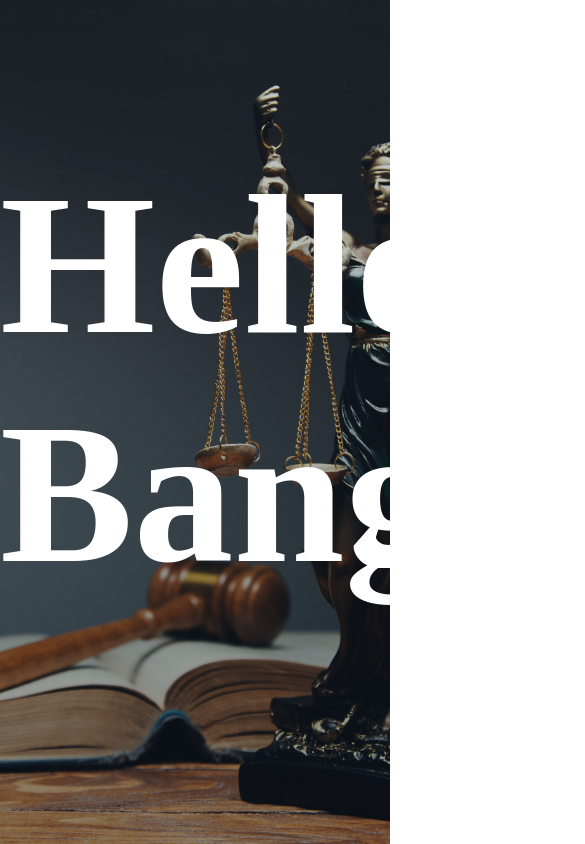
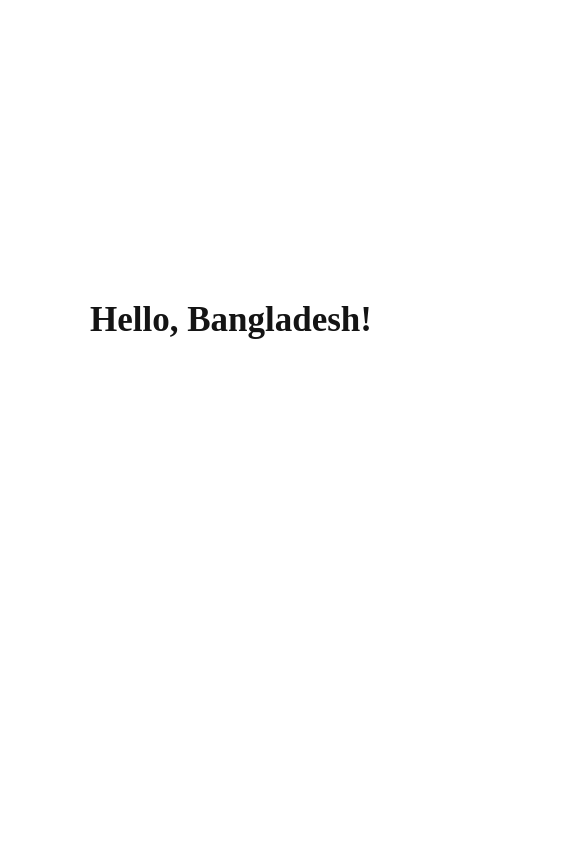
Before and after one commit to abunaim1/CSS_learning, a plain HTML site: page practice.html in a window 390 px wide. Shown: the top 844 px of the page, 585 px wide, since content can reach past the window. Drawn offline with Linux system fonts and the light colour scheme.

Commit message:
media query

```diff
--- a/practice.css
+++ b/practice.css
@@ -1,11 +1,27 @@
-*{
+* {
   margin: 0;
 }
-.banner-container{
+.banner-container {
   height: 100vh;
-    background-image: url("slider-2.jpg"),linear-gradient(rgb(0, 0, 0, 0.2),rgb(0, 0, 0, 0.4));
+  background-image: url("slider-2.jpg"), linear-gradient(rgb(0, 0, 0, 0.2), rgb(0, 0, 0, 0.4));
   background-blend-mode: overlay;
   background-repeat: no-repeat;
   background-position: center;
   background-size: cover;
 }
+h1 {
+  color: white;
+  font-size: 200px;
+  padding-top: 150px;
+}
+@media only screen and (max-width: 480px) {
+  .banner-container {
+    background-image: none;
+  }
+  h1 {
+    font-size: 35px;
+    padding-top: 300px;
+    padding-left: 90px;
+    color: rgb(20, 20, 20);
+  }
+}
--- a/practice.html
+++ b/practice.html
@@ -8,7 +8,7 @@
 </head>
 <body>
     <div class="banner-container">
-        <h1 style="color: white; font-size: 200px; padding-top:150px;">Hello, Bangladesh!</h1>
+        <h1>Hello, Bangladesh!</h1>
     </div>
 </body>
 </html>
```
Also changed, not shown: slider-1.jpg (added). Lines whose indentation alone changed are shown as unchanged.
